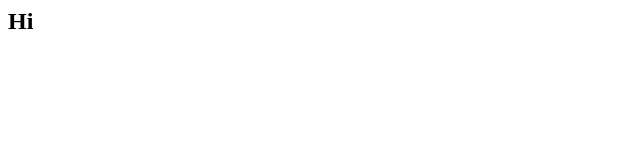
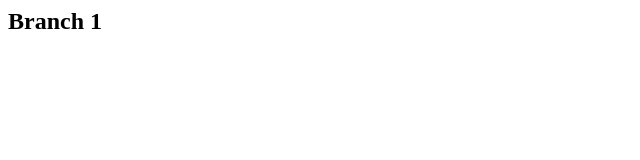
Before and after one commit to AlexMassin/CPS847Group13, a plain HTML site: page git_tst/index.html in a window 1280 px wide. Shown: the whole page, without its empty margins (0-640 px from the left). Drawn offline with Linux system fonts and the light colour scheme.

Commit message:
new text

```diff
--- a/git_tst/index.html
+++ b/git_tst/index.html
@@ -1,3 +1,3 @@
 <html>
-  <h2>Hi</h2>
+  <h2>Branch 1</h2>
 </html>
```
